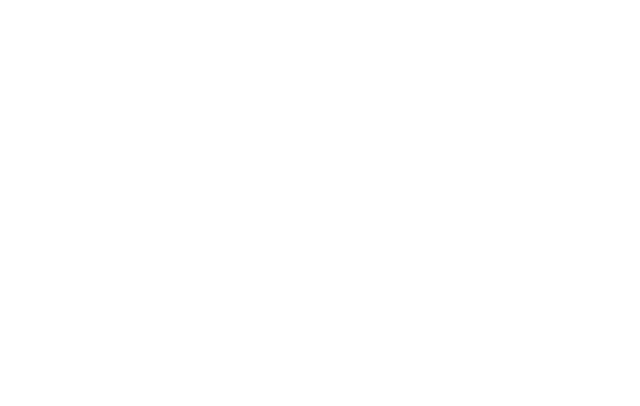
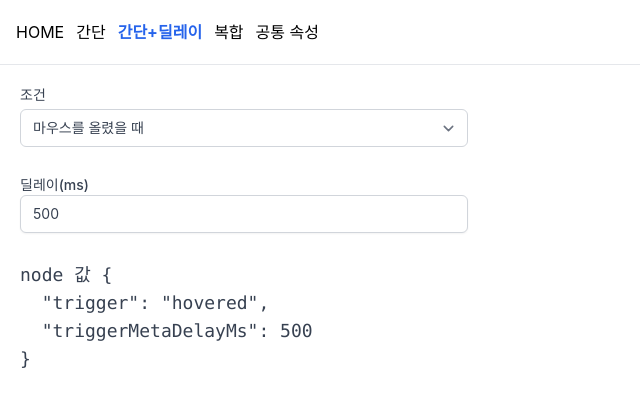
Before and after one commit to echoja/typescript-react-data-structure, a React (Vite) app: page /simple-string-with-delay in a window 1280 px wide. Before the commit this address had no page. Shown: the top 406 px of the page, without its empty margins (0-640 px from the left). Built offline with nearby package versions, Linux system fonts and the light colour scheme.

Commit message:
케이스 업데이트

```diff
--- a/src/App.tsx
+++ b/src/App.tsx
@@ -2,7 +2,10 @@
 
 import { Routes, Route, Link } from "react-router-dom";
 import Layout from "./Layout";
+import DiscriminatedUnions from "./pages/DiscriminatedUnions";
+import HoveredWithDelayMs from "./pages/HoveredWithDelayMs";
 import SimpleString from "./pages/SimpleString";
+import SimpleStringWithDelay from "./pages/SimpleStringWithDelay";
 
 function App() {
   return (
@@ -16,6 +19,30 @@
           </Layout>
         }
       />
+      <Route
+        path="/simple-string-with-delay"
+        element={
+          <Layout>
+            <SimpleStringWithDelay />
+          </Layout>
+        }
+      />
+      <Route
+        path="/hovered-with-delay-ms"
+        element={
+          <Layout>
+            <HoveredWithDelayMs />
+          </Layout>
+        }
+      />
+      <Route
+        path="/discriminated-unions"
+        element={
+          <Layout>
+            <DiscriminatedUnions />
+          </Layout>
+        }
+      />
     </Routes>
   );
 }
--- a/src/Nav.tsx
+++ b/src/Nav.tsx
@@ -1,15 +1,43 @@
 import React from "react";
-import { Link } from "react-router-dom";
+import { NavLink } from "react-router-dom";
+
+const StyledNavLink: React.FC<{ to: string; children: React.ReactNode }> = ({
+  children,
+  to,
+}) => {
+  return (
+    <NavLink to={to}>
+      {({ isActive }) => {
+        return (
+          <div className={`${isActive ? "text-blue-600 font-bold" : ""}`}>
+            {children}
+          </div>
+        );
+      }}
+    </NavLink>
+  );
+};
 
 const Nav = () => {
   return (
     <nav>
       <ul className="flex items-center h-16 gap-3 px-4">
         <li>
-          <Link to="/">Home</Link>
+          <StyledNavLink to="/">HOME</StyledNavLink>
         </li>
         <li>
-          <Link to="/simple-string">Simple String</Link>
+          <StyledNavLink to="/simple-string">간단</StyledNavLink>
+        </li>
+        <li>
+          <StyledNavLink to="/simple-string-with-delay">
+            간단+딜레이
+          </StyledNavLink>
+        </li>
+        <li>
+          <StyledNavLink to="/hovered-with-delay-ms">복합</StyledNavLink>
+        </li>
+        <li>
+          <StyledNavLink to="/discriminated-unions">공통 속성</StyledNavLink>
         </li>
       </ul>
     </nav>
--- a/src/index.css
+++ b/src/index.css
@@ -23,6 +23,11 @@
       @apply block text-sm font-medium text-gray-700;
     }
 
+    input[type="text"],
+    input[type="number"] {
+      @apply block w-full rounded-md border-gray-300 shadow-sm focus:border-indigo-500 focus:ring-indigo-500 sm:text-sm;
+    }
+
     select {
       @apply mt-1 block w-full rounded-md border-gray-300 py-2 pl-3 pr-10 text-base focus:border-indigo-500 focus:outline-none focus:ring-indigo-500 sm:text-sm;
     }
--- /dev/null
+++ b/src/pages/DiscriminatedUnions.tsx
@@ -0,0 +1,63 @@
+import React, { useState } from "react";
+
+type TriggerType = { type: "clicked" } | { type: "hovered"; delayMs: number };
+
+const triggerSelectItems = [
+  {
+    value: "clicked",
+    label: "클릭했을 때",
+  },
+  {
+    value: "hovered",
+    label: "마우스를 올렸을 때",
+  },
+];
+
+function DiscriminatedUnions() {
+  const [trigger, setTrigger] = useState<TriggerType>({ type: "clicked" });
+
+  return (
+    <div className="simple-form">
+      <label htmlFor="select-trigger">조건</label>
+      <select
+        id="select-trigger"
+        value={trigger.type}
+        onChange={(e) => {
+          setTrigger({
+            delayMs: 500,
+            ...trigger,
+            type: e.target.value as TriggerType["type"],
+          });
+        }}
+      >
+        {triggerSelectItems.map((item) => (
+          <option key={item.value} value={item.value}>
+            {item.label}
+          </option>
+        ))}
+      </select>
+      <br />
+      {trigger.type === "hovered" && (
+        <>
+          <label htmlFor="delay">딜레이(ms)</label>
+          <input
+            type="number"
+            id="delay"
+            value={trigger.delayMs}
+            onChange={(e) =>
+              setTrigger({
+                ...trigger,
+                type: "hovered",
+                delayMs: Number.parseInt(e.target.value, 10),
+              })
+            }
+          />
+        </>
+      )}
+      <br />
+      <pre>trigger 값 {JSON.stringify(trigger, undefined, 2)}</pre>
+    </div>
+  );
+}
+
+export default DiscriminatedUnions;
--- /dev/null
+++ b/src/pages/HoveredWithDelayMs.tsx
@@ -0,0 +1,62 @@
+import React, { useState } from "react";
+
+type TriggerType = "clicked" | { hoveredWithDelayMs: number };
+
+const triggerSelectItems = [
+  {
+    value: "clicked",
+    label: "클릭했을 때",
+  },
+  {
+    value: "hovered",
+    label: "마우스를 올렸을 때",
+  },
+];
+
+function HoveredWithDelayMs() {
+  const [trigger, setTrigger] = useState<TriggerType>("clicked");
+
+  return (
+    <div className="simple-form">
+      <label htmlFor="select-trigger">조건</label>
+      <select
+        id="select-trigger"
+        value={trigger === "clicked" ? trigger : "hovered"} // 분기를 달아줘야 함
+        onChange={(e) => {
+          const value = e.target.value;
+          if (value === "clicked") {
+            setTrigger(value);
+          } else {
+            setTrigger({ hoveredWithDelayMs: 500 }); // 무조건 기본값이 강제됨
+          }
+        }}
+      >
+        {triggerSelectItems.map((item) => (
+          <option key={item.value} value={item.value}>
+            {item.label}
+          </option>
+        ))}
+      </select>
+      <br />
+      {typeof trigger === "object" && ( // 조건이 뭔가 이상함.
+        <>
+          <label htmlFor="delay">딜레이(ms)</label>
+          <input
+            type="number"
+            id="delay"
+            value={trigger.hoveredWithDelayMs}
+            onChange={(e) =>
+              setTrigger({
+                hoveredWithDelayMs: Number.parseInt(e.target.value, 10),
+              })
+            }
+          />
+        </>
+      )}
+      <br />
+      <pre>trigger 값 {JSON.stringify(trigger, undefined, 2)}</pre>
+    </div>
+  );
+}
+
+export default HoveredWithDelayMs;
--- a/src/pages/SimpleString.tsx
+++ b/src/pages/SimpleString.tsx
@@ -15,6 +15,7 @@
 
 function SimpleString() {
   const [trigger, setTrigger] = useState<TriggerType>("clicked");
+
   return (
     <div className="simple-form">
       <label htmlFor="select-trigger">조건</label>
--- /dev/null
+++ b/src/pages/SimpleStringWithDelay.tsx
@@ -0,0 +1,70 @@
+import React, { useState } from "react";
+
+interface INode {
+  trigger: TriggerType;
+  triggerMetaDelayMs?: number;
+}
+
+type TriggerType = "clicked" | "hovered";
+
+const triggerSelectItems = [
+  {
+    value: "clicked",
+    label: "클릭했을 때",
+  },
+  {
+    value: "hovered",
+    label: "마우스를 올렸을 때",
+  },
+];
+
+function SimpleStringWithDelay() {
+  const [node, setNode] = useState<INode>({
+    trigger: "hovered",
+    triggerMetaDelayMs: 500,
+  });
+
+  return (
+    <div className="simple-form">
+      <label htmlFor="select-trigger">조건</label>
+      <select
+        id="select-trigger"
+        value={node.trigger}
+        onChange={(e) =>
+          setNode((node) => ({
+            ...node,
+            trigger: e.target.value as TriggerType,
+          }))
+        }
+      >
+        {triggerSelectItems.map((item) => (
+          <option key={item.value} value={item.value}>
+            {item.label}
+          </option>
+        ))}
+      </select>
+
+      {node.trigger === "hovered" ? (
+        <>
+          <br />
+          <label htmlFor="delay">딜레이(ms)</label>
+          <input
+            type="number"
+            id="delay"
+            value={node.triggerMetaDelayMs}
+            onChange={(e) =>
+              setNode((node) => ({
+                ...node,
+                triggerMetaDelayMs: parseInt(e.target.value),
+              }))
+            }
+          ></input>
+        </>
+      ) : null}
+      <br />
+      <pre>node 값 {JSON.stringify(node, undefined, 2)}</pre>
+    </div>
+  );
+}
+
+export default SimpleStringWithDelay;
```
